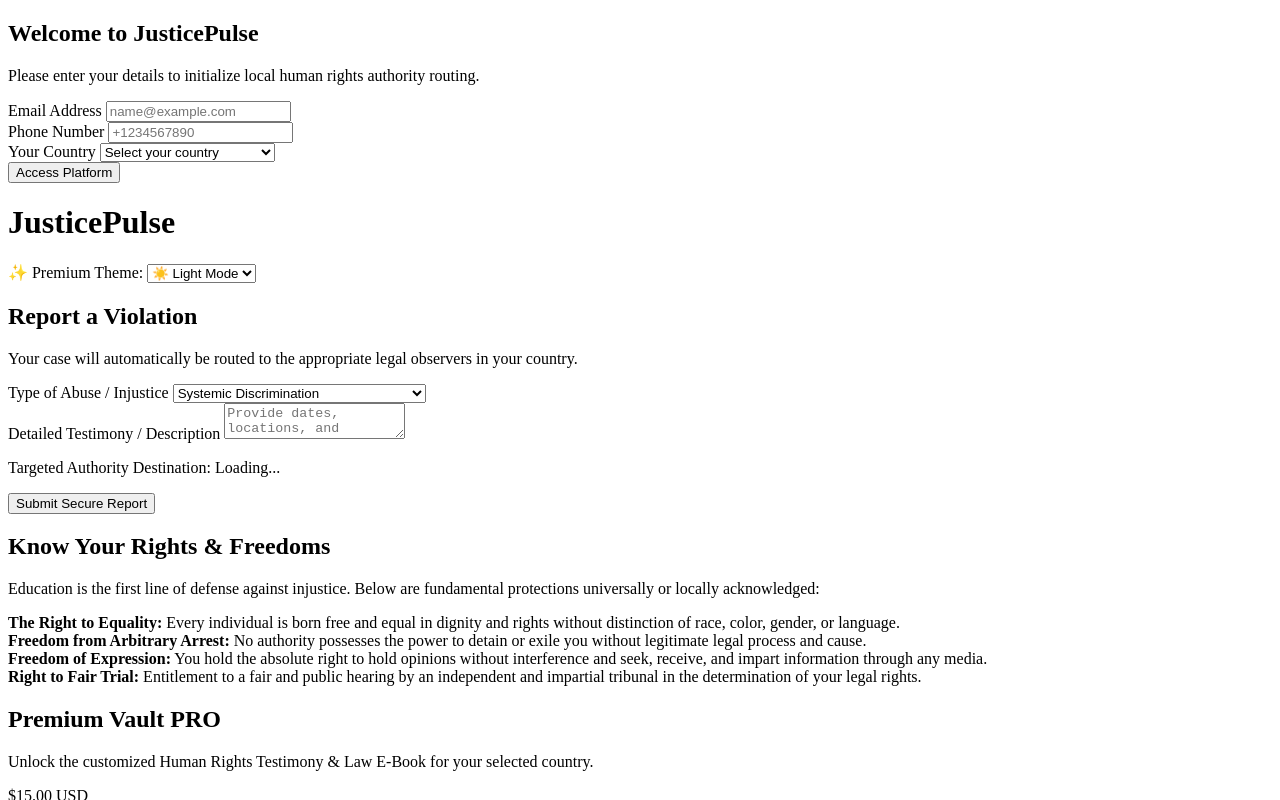
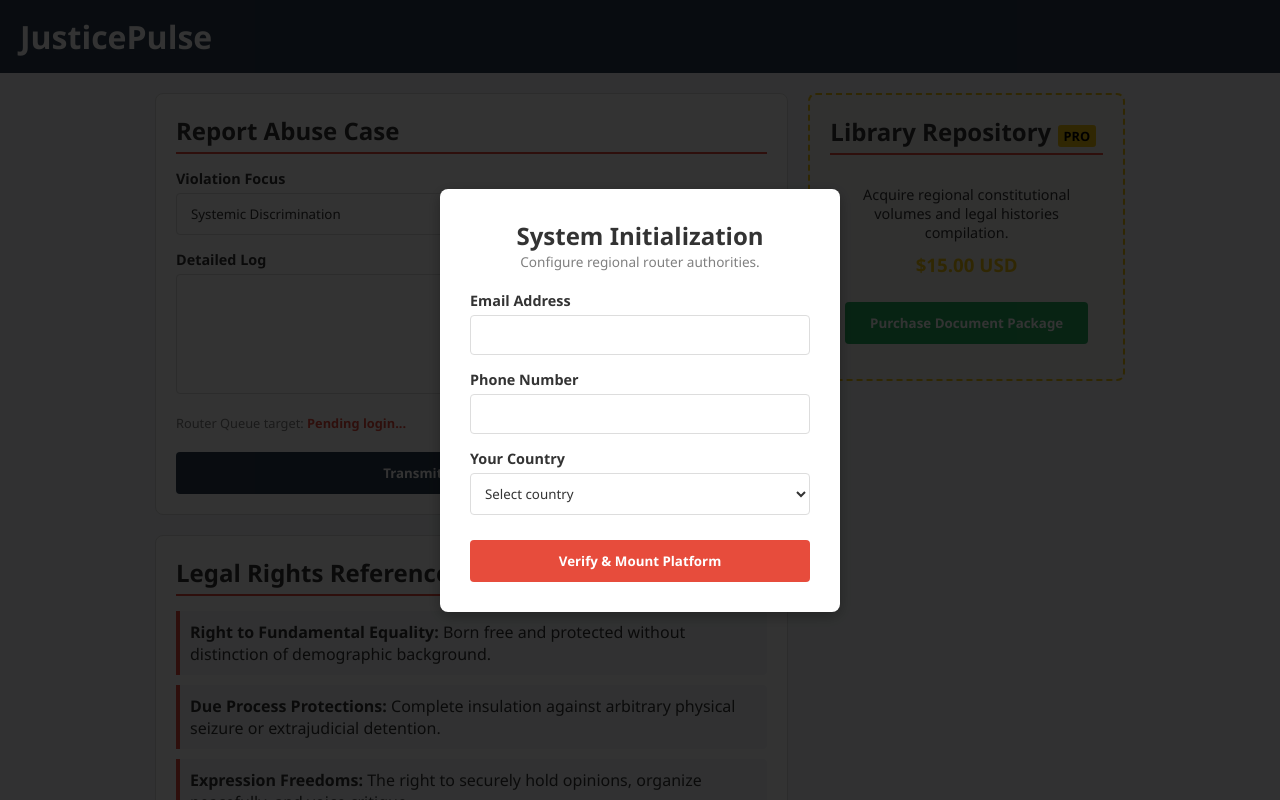
Before and after one commit to jabuga-source/Human-rights-social-justice-management, a website: page index.html in a window 1280 px wide. Shown: the top 800 px of the page. Drawn offline with Linux system fonts and the light colour scheme.

Commit message:
Update index.html

```diff
--- a/index.html
+++ b/index.html
@@ -4,27 +4,57 @@
     <meta charset="UTF-8">
     <meta name="viewport" content="width=device-width, initial-scale=1.0">
     <title>JusticePulse - Human Rights App</title>
-    <link rel="stylesheet" href="style.css">
+    <style>
+        :root {
+            --bg-color: #f4f6f9; --card-bg: #ffffff; --text-color: #333333;
+            --primary-color: #2c3e50; --accent-color: #e74c3c; --border-color: #dddddd;
+            --nav-bg: #2c3e50; --nav-text: #ffffff;
+        }
+        [data-theme="dark"] {
+            --bg-color: #121212; --card-bg: #1e1e1e; --text-color: #e0e0e0;
+            --primary-color: #34495e; --accent-color: #ff6b6b; --border-color: #444444;
+            --nav-bg: #1a1a1a; --nav-text: #e0e0e0;
+        }
+        * { box-sizing: border-box; margin: 0; padding: 0; font-family: 'Segoe UI', sans-serif; transition: background-color 0.3s, color 0.3s; }
+        body { background-color: var(--bg-color); color: var(--text-color); padding-bottom: 60px; }
+
+        .modal-overlay { position: fixed; top: 0; left: 0; width: 100%; height: 100%; background: rgba(0, 0, 0, 0.8); display: flex; justify-content: center; align-items: center; z-index: 1000; }
+        .modal-box { background: var(--card-bg); padding: 30px; border-radius: 8px; width: 90%; max-width: 400px; text-align: center; box-shadow: 0 4px 15px rgba(0,0,0,0.3); }
+        .form-group { margin-bottom: 15px; text-align: left; }
+        .form-group label { display: block; margin-bottom: 5px; font-weight: bold; font-size: 0.9rem; }
+        .form-group input, .form-group select, textarea { width: 100%; padding: 10px; border: 1px solid var(--border-color); border-radius: 4px; background: var(--card-bg); color: var(--text-color); }
+
+        button { background: var(--accent-color); color: white; border: none; padding: 12px 20px; border-radius: 4px; cursor: pointer; font-weight: bold; width: 100%; margin-top: 10px; }
+        button:hover { opacity: 0.9; }
+        header { background: var(--nav-bg); color: var(--nav-text); padding: 15px 20px; display: flex; justify-content: space-between; align-items: center; }
+        .theme-switch-wrapper { display: none; align-items: center; gap: 10px; }
+
+        .container { max-width: 1000px; margin: 20px auto; padding: 0 15px; }
+        .grid { display: grid; grid-template-columns: 1fr; gap: 20px; }
+        @media (min-width: 768px) { .grid { grid-template-columns: 2fr 1fr; } }
+
+        .card { background: var(--card-bg); border: 1px solid var(--border-color); border-radius: 8px; padding: 20px; margin-bottom: 20px; }
+        .card h2 { margin-bottom: 15px; border-bottom: 2px solid var(--accent-color); padding-bottom: 5px; }
+        textarea { height: 120px; resize: vertical; }
+        .right-item { background: var(--bg-color); padding: 10px; border-left: 4px solid var(--accent-color); margin-bottom: 10px; border-radius: 0 4px 4px 0; }
+
+        .premium-box { border: 2px dashed #f1c40f; background: rgba(241, 196, 15, 0.03); }
+        .premium-content { display: none; }
+        .badge { background: #f1c40f; color: #000; padding: 2px 6px; font-size: 0.8rem; font-weight: bold; border-radius: 3px; }
+    </style>
 </head>
 <body>
 
     <div class="modal-overlay" id="loginModal">
         <div class="modal-box">
-            <h2>Welcome to JusticePulse</h2>
-            <p class="modal-subtitle">Please enter your details to initialize local human rights authority routing.</p>
+            <h2>System Initialization</h2>
+            <p style="margin-bottom: 20px; font-size: 0.85rem; color: gray;">Configure regional router authorities.</p>
             <form id="loginForm">
-                <div class="form-group">
-                    <label for="email">Email Address</label>
-                    <input type="email" id="email" required placeholder="name@example.com">
-                </div>
-                <div class="form-group">
-                    <label for="phone">Phone Number</label>
-                    <input type="tel" id="phone" required placeholder="+1234567890">
-                </div>
-                <div class="form-group">
-                    <label for="country">Your Country</label>
+                <div class="form-group"><label>Email Address</label><input type="email" id="email" required></div>
+                <div class="form-group"><label>Phone Number</label><input type="tel" id="phone" required></div>
+                <div class="form-group"><label>Your Country</label>
                     <select id="country" required>
-                        <option value="" disabled selected>Select your country</option>
+                        <option value="" disabled selected>Select country</option>
                         <option value="United States">United States</option>
                         <option value="United Kingdom">United Kingdom</option>
                         <option value="Kenya">Kenya</option>
@@ -32,7 +62,7 @@
                         <option value="Other">Other Global/International</option>
                     </select>
                 </div>
-                <button type="submit">Access Platform</button>
+                <button type="submit">Verify & Mount Platform</button>
             </form>
         </div>
     </div>
@@ -40,83 +70,53 @@
     <header>
         <h1>JusticePulse</h1>
         <div class="theme-switch-wrapper" id="themeSwitchArea">
-            <label for="themeToggle">✨ Premium Theme:</label>
-            <select id="themeToggle">
-                <option value="light">☀️ Light Mode</option>
-                <option value="dark">🌙 Dark Mode</option>
-            </select>
+            <select id="themeToggle"><option value="light">☀️ Light</option><option value="dark">🌙 Dark (PRO)</option></select>
         </div>
     </header>
 
     <div class="container">
-        <div id="welcomeBanner"></div>
-
+        <div id="welcomeBanner" style="margin-bottom: 15px; font-weight: bold;"></div>
         <div class="grid">
             <main>
                 <section class="card">
-                    <h2>Report a Violation</h2>
-                    <p class="section-desc">Your case will automatically be routed to the appropriate legal observers in <span id="routingCountry">your country</span>.</p>
-
+                    <h2>Report Abuse Case</h2>
                     <form id="reportForm">
                         <div class="form-group">
-                            <label for="violationType">Type of Abuse / Injustice</label>
-                            <select id="violationType" required>
+                            <label>Violation Focus</label>
+                            <select id="violationType">
                                 <option value="Discrimination">Systemic Discrimination</option>
-                                <option value="Unlawful Detention">Unlawful Detention / Police Misconduct</option>
-                                <option value="Labor Exploitation">Labor Rights & Exploitation</option>
-                                <option value="Freedom of Speech">Suppression of Speech / Assembly</option>
-                                <option value="Other">Other Human Rights Violation</option>
+                                <option value="Unlawful Detention">Arbitrary Detention / Legal Misconduct</option>
+                                <option value="Labor Rights">Labor Exploitation</option>
+                                <option value="Other">Other Civil Right Breaches</option>
                             </select>
                         </div>
-                        <div class="form-group">
-                            <label for="details">Detailed Testimony / Description</label>
-                            <textarea id="details" placeholder="Provide dates, locations, and explicit details of the incident safely..." required></textarea>
-                        </div>
-                        <p class="authority-hint">Targeted Authority Destination: <span id="authorityDestination">Loading...</span></p>
-                        <button type="submit" class="btn-secondary">Submit Secure Report</button>
+                        <div class="form-group"><label>Detailed Log</label><textarea id="details" required></textarea></div>
+                        <p style="font-size:0.8rem; color:gray; margin-bottom:10px;">Router Queue target: <span id="authorityDestination" style="color:var(--accent-color); font-weight:bold;">Pending login...</span></p>
+                        <button type="submit" style="background: var(--primary-color);">Transmit Secured Case File</button>
                     </form>
                 </section>
 
                 <section class="card">
-                    <h2>Know Your Rights & Freedoms</h2>
-                    <p class="section-desc">Education is the first line of defense against injustice. Below are fundamental protections universally or locally acknowledged:</p>
-
-                    <div class="right-item">
-                        <strong>The Right to Equality:</strong> Every individual is born free and equal in dignity and rights without distinction of race, color, gender, or language.
-                    </div>
-                    <div class="right-item">
-                        <strong>Freedom from Arbitrary Arrest:</strong> No authority possesses the power to detain or exile you without legitimate legal process and cause.
-                    </div>
-                    <div class="right-item">
-                        <strong>Freedom of Expression:</strong> You hold the absolute right to hold opinions without interference and seek, receive, and impart information through any media.
-                    </div>
-                    <div class="right-item">
-                        <strong>Right to Fair Trial:</strong> Entitlement to a fair and public hearing by an independent and impartial tribunal in the determination of your legal rights.
-                    </div>
+                    <h2>Legal Rights Reference Engine</h2>
+                    <div class="right-item"><strong>Right to Fundamental Equality:</strong> Born free and protected without distinction of demographic background.</div>
+                    <div class="right-item"><strong>Due Process Protections:</strong> Complete insulation against arbitrary physical seizure or extrajudicial detention.</div>
+                    <div class="right-item"><strong>Expression Freedoms:</strong> The right to securely hold opinions, organize peacefully, and voice critique.</div>
                 </section>
             </main>
 
             <aside>
                 <section class="card premium-box">
-                    <h2>Premium Vault <span class="badge">PRO</span></h2>
-
-                    <div id="premiumLocked" class="premium-locked">
-                        <p>Unlock the customized Human Rights Testimony & Law E-Book for your selected country.</p>
-                        <p class="price-tag">$15.00 USD</p>
-                        <button type="button" id="buyBtn">Buy E-Book & Unlock Themes</button>
+                    <h2>Library Repository <span class="badge">PRO</span></h2>
+                    <div id="premiumLocked" style="text-align:center; padding:15px;">
+                        <p style="margin-bottom:10px; font-size:0.9rem;">Acquire regional constitutional volumes and legal histories compilation.</p>
+                        <h3 style="color:#f1c40f; margin-bottom:15px;">$15.00 USD</h3>
+                        <button type="button" id="buyBtn" style="background:#27ae60;">Purchase Document Package</button>
                     </div>
-
                     <div id="premiumUnlocked" class="premium-content">
-                        <p class="success-message">✓ Premium Access Activated</p>
-                        <p class="premium-note">You have successfully purchased this publication. Dark mode features are now accessible in the top header menu.</p>
-
-                        <div class="book-display">
-                            <h3 id="bookTitle"></h3>
-                            <p id="bookMeta"></p>
-                            <div class="book-body">
-                                <strong>Chapter 1 Excerpt: Legal Precedents</strong>
-                                <p id="bookContent"></p>
-                            </div>
+                        <p style="color:#27ae60; font-weight:bold; margin-bottom:10px;">✓ Access Granted</p>
+                        <div style="background:var(--bg-color); padding:12px; border-radius:4px; font-size:0.9rem;">
+                            <h4 id="bookTitle" style="color:var(--accent-color); margin-bottom:5px;"></h4>
+                            <p id="bookContent" style="font-style:italic; font-size:0.85rem; border-top:1px solid var(--border-color); padding-top:8px;"></p>
                         </div>
                     </div>
                 </section>
```
